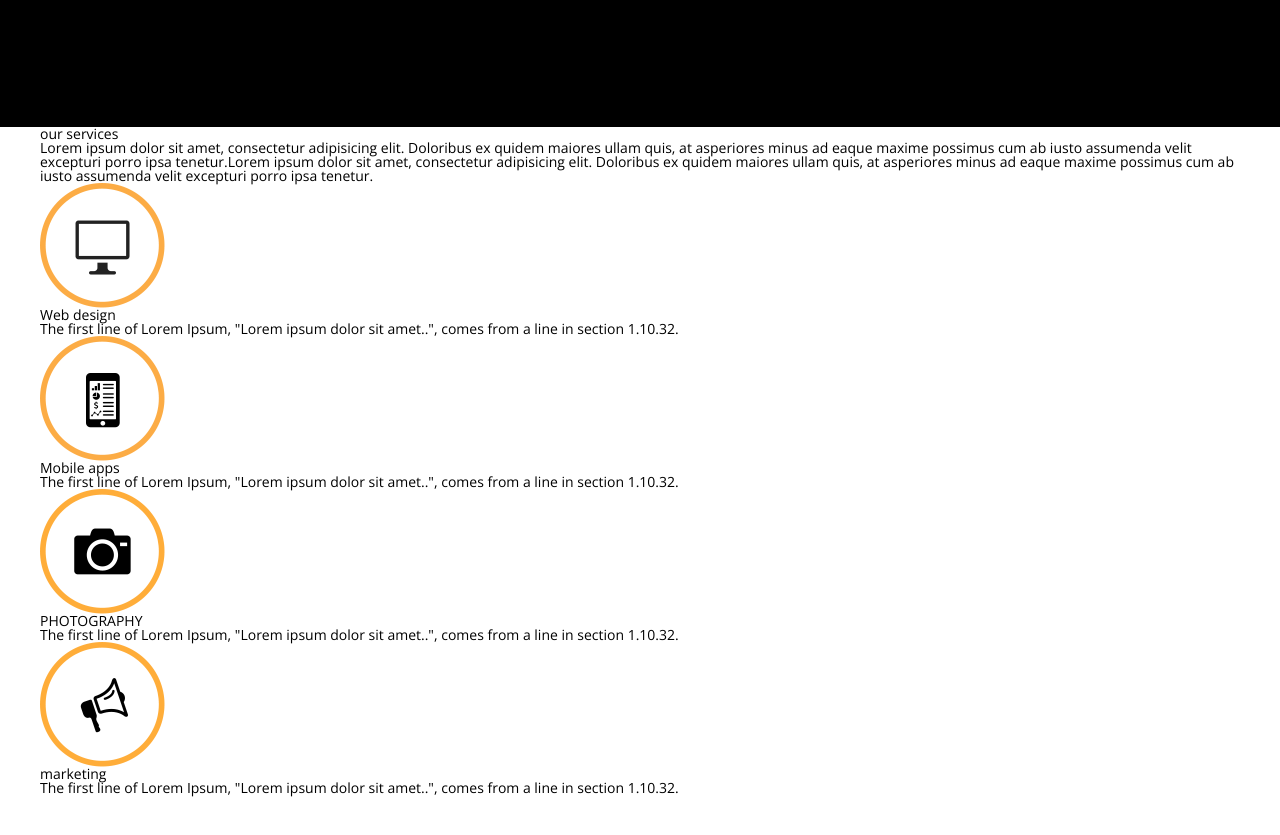
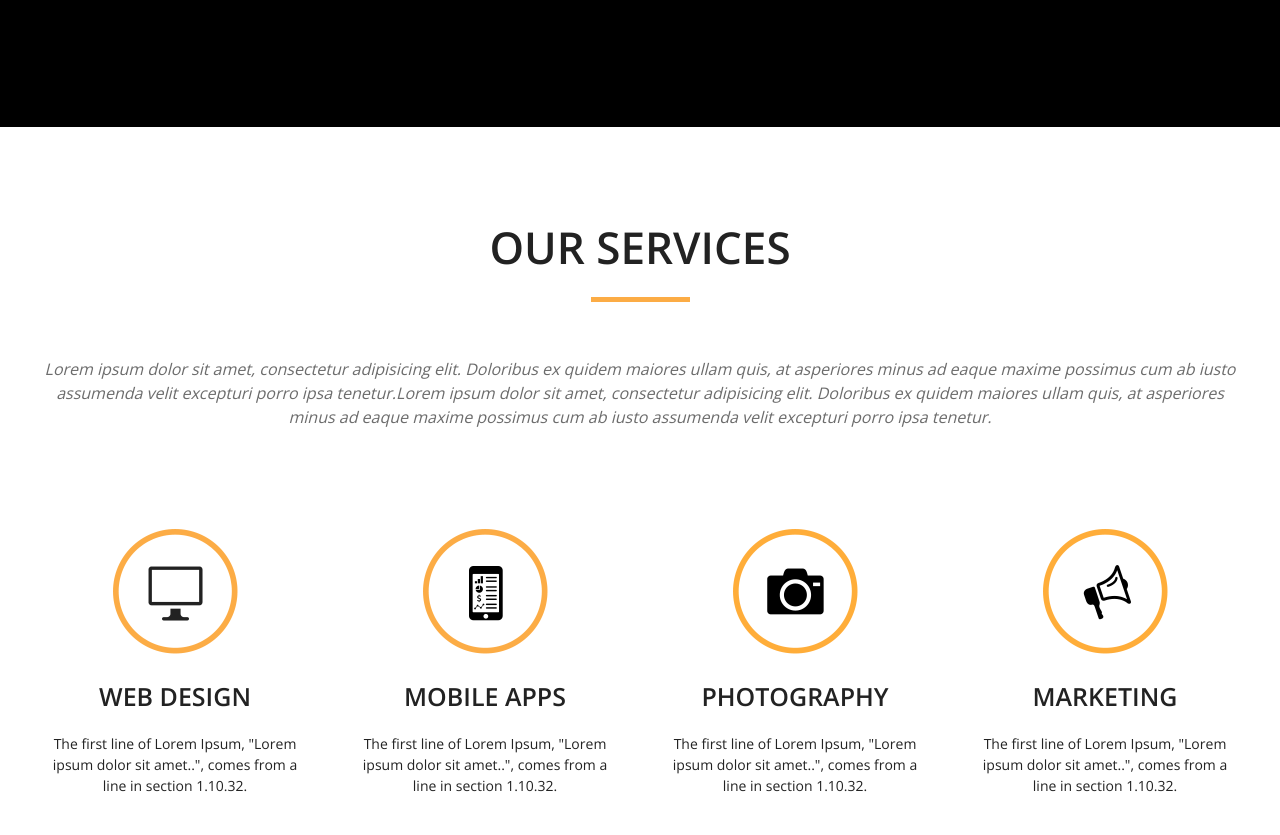
Before and after one commit to LyNNe-12/My-Company, a plain HTML site: page index.html in a window 1280 px wide. Shown: the part 2171-3006 px from the top of the page. Before the commit the page ends 2968 px from the top, so only its background shows below. Drawn offline with nearby package versions, Linux system fonts and the light colour scheme.

Commit message:
Update style.css

```diff
--- a/style.css
+++ b/style.css
@@ -268,3 +268,85 @@ body {
 	}
 }
 /*----------our-team------------*/
+/*----------our-services--------*/
+.our-services {
+	padding: 100px 0;
+}
+.our-services__title {
+	text-align: center;
+	display: flex;
+	flex-direction: column;
+	font-size: 44px;
+	line-height: 40px;
+	font-weight: 600;
+	text-transform: uppercase;
+	color: #222222;
+}
+.our-services__title:after{
+	content: '';
+	margin: 0 auto;
+	margin-top: 30px;
+	background: #fcac45;
+	height: 5px;
+	width: 100%;
+	max-width: 99px;
+}
+.our-services__btitile{
+	text-align: center;
+	margin-bottom: 55px;
+}
+.our-services__subtitle {
+	margin-bottom: 100px;
+	text-align: center;
+	font-size: 16px;
+	line-height: 24px;
+	font-weight: 400;
+	font-style: italic;
+	color: #6c6c6c;
+}
+.our-services__utility {}
+.our-services__container {
+	display: flex;
+}
+.our-services__item {
+	margin-right: 40px;
+}
+.our-services__item:last-child{
+	margin: 0;
+}
+.our-services__image {
+	text-align: center;
+	margin-bottom: 30px;
+}
+.our-services__title_b{
+	text-align: center;
+	margin-bottom: 25px;
+	font-size: 25px;
+	line-height: 24px;
+	font-weight: 600;
+	text-transform: uppercase;
+	color: #222222;
+}
+.our-services__subtitle_b{
+	text-align: center;
+	font-size: 14px;
+	line-height: 21px;
+	font-weight: 400;
+	color: #222222;
+}
+@media (max-width: 800px){
+	.our-services{
+		padding: 50px 0;
+	}
+	.our-services__subtitle{
+		margin-bottom: 20px;
+	}
+	.our-services__container{
+		display: block;
+	}
+	.our-services__item{
+		margin: 0;
+		margin-bottom: 10px;
+	}
+}
+/*----------our-services--------*/
```
